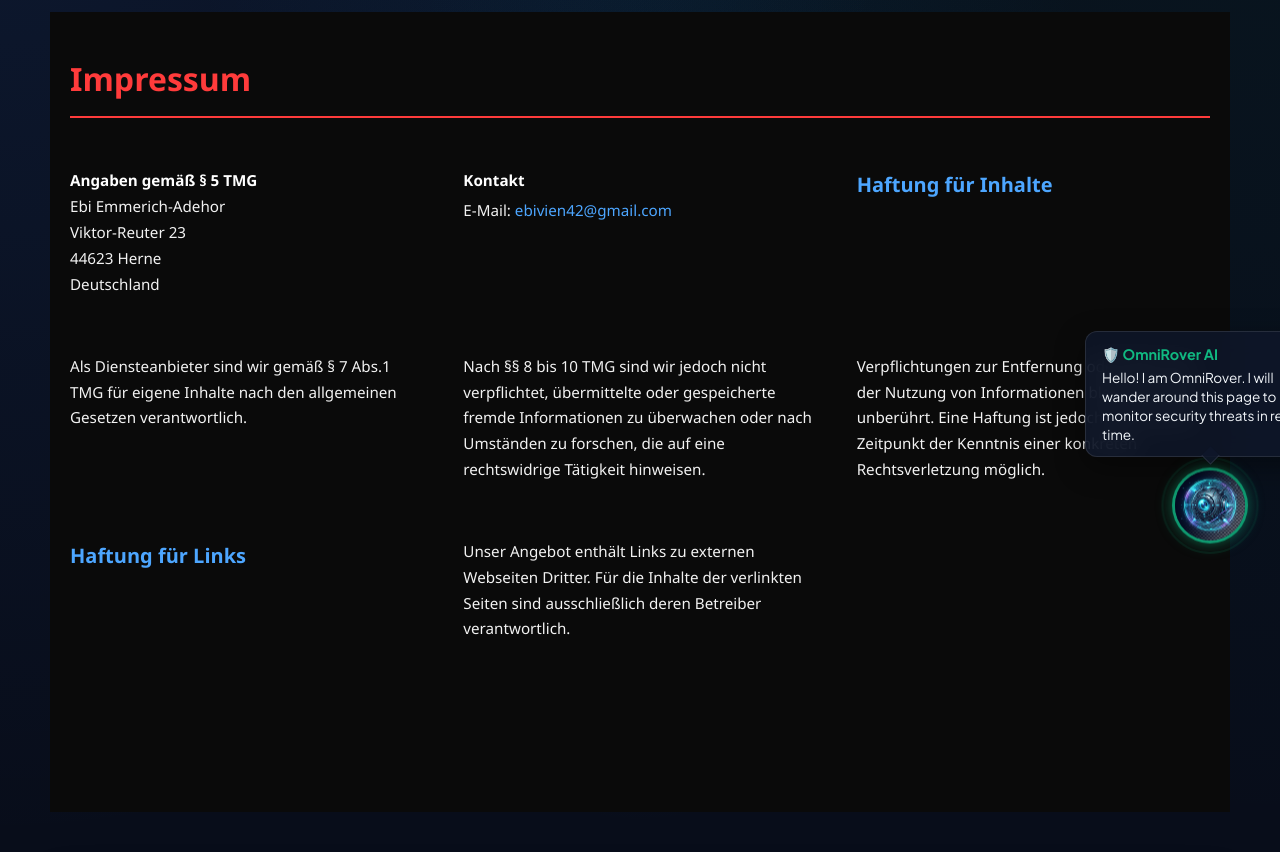
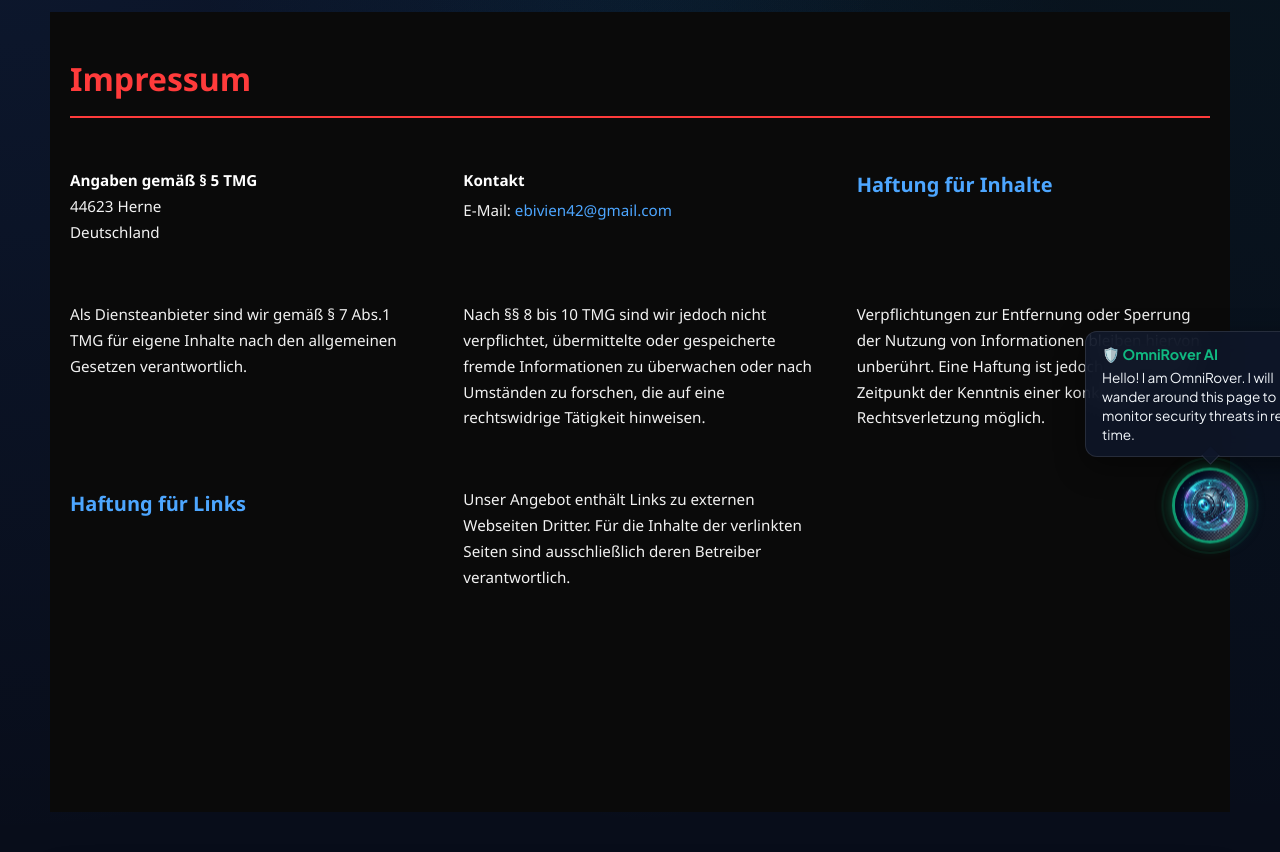
Before and after one commit to bolokaiemi/Omnisentry-AI, a FastAPI app: page /impressum in a window 1280 px wide. Shown: the part 218-1070 px from the top of the page. Run offline with FastAPI, Linux system fonts and the light colour scheme.

Commit message:
remove name and adress from impression.html

```diff
--- a/templates/impressum.html
+++ b/templates/impressum.html
@@ -17,8 +17,8 @@
 
         <p>
             <strong>Angaben gemäß § 5 TMG</strong><br>
-            Ebi Emmerich-Adehor<br>
-            Viktor-Reuter 23<br>
+            <!--Ebi Emmerich-Adehor<br>
+            Viktor-Reuter 23<br>-->
             44623 Herne<br>
             Deutschland
         </p>
```
